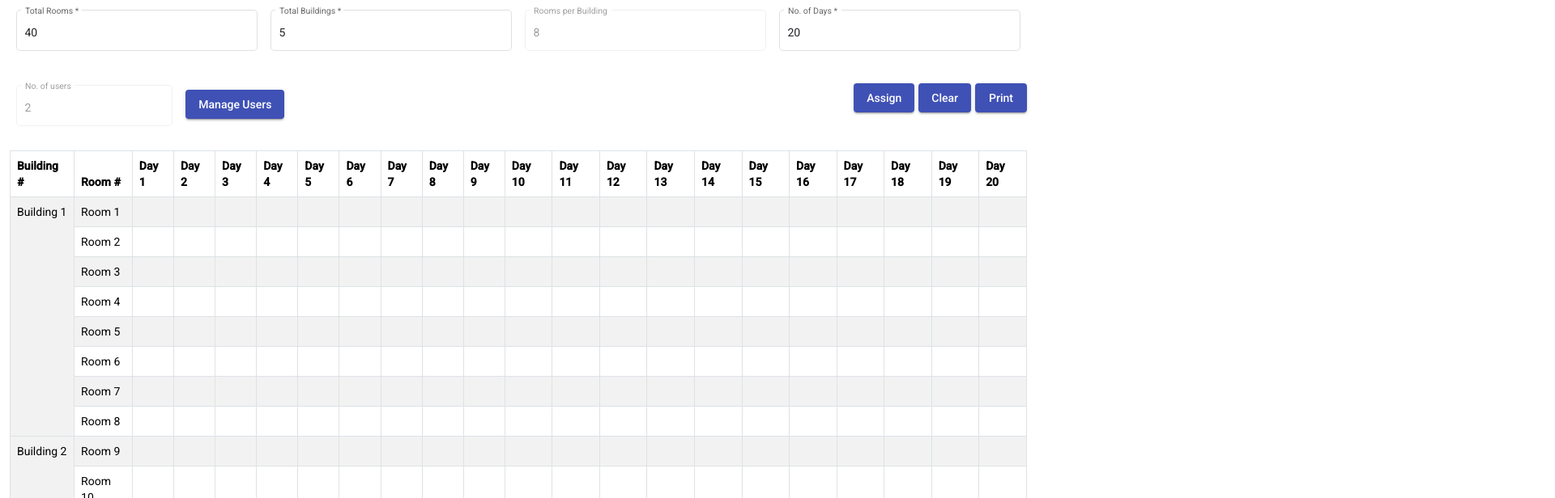
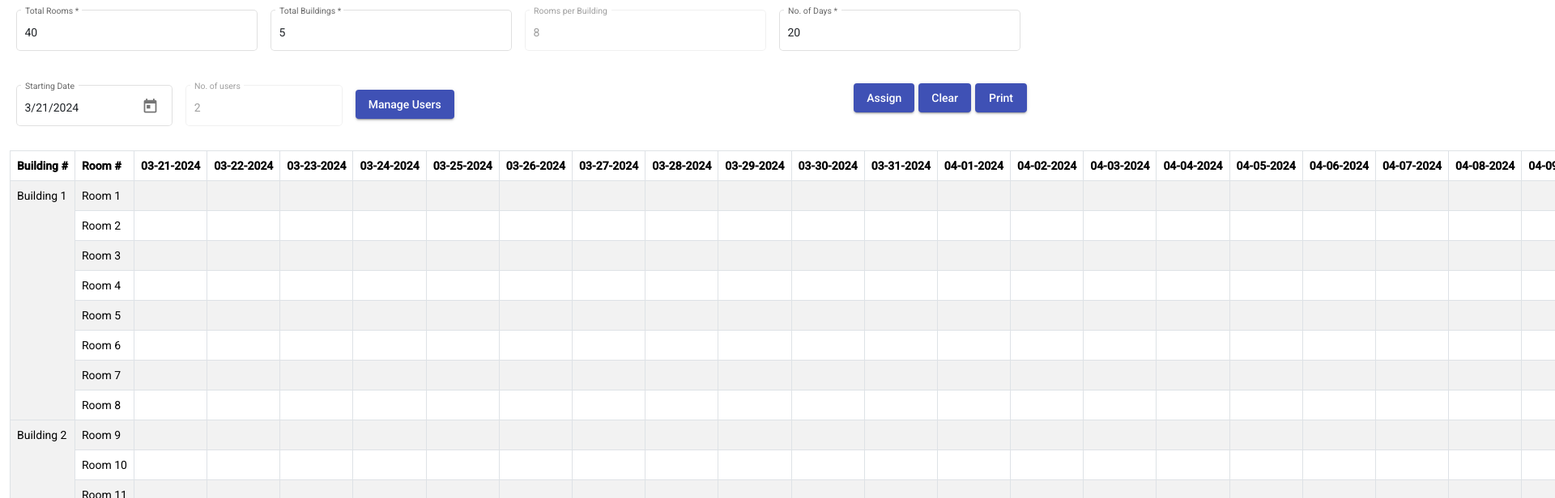
Before and after one commit to vikram-apiplatform/rooms-algo, an Angular app: page / in a window 1280 px wide. Shown: the top 616 px of the page at 81% size, 1920 px wide, since content can reach past the window. Built offline with nearby package versions, Linux system fonts and the light colour scheme.

Commit message:
date changes added

```diff
--- a/src/app/api.service.ts
+++ b/src/app/api.service.ts
@@ -24,15 +24,45 @@ export class ApiService {
       .pipe(map(res => res));
   }
 
-  getBuildingNumber(payload:any) {
+  getBuildingNumber(payload: any) {
     const url = 'http://127.0.0.1:5003/get_building_number';
-    return this.http.post(url,payload, this.httpOptions)
+    return this.http.post(url, payload, this.httpOptions)
       .pipe(map(res => res));
   }
 
-  get_rooms(payload:any) {
+  get_rooms(payload: any) {
     const url = 'http://127.0.0.1:5003/get_rooms';
-    return this.http.post(url,payload, this.httpOptions)
+    return this.http.post(url, payload, this.httpOptions)
+      .pipe(map(res => res));
+  }
+
+  getBuildings() {
+    const options = {
+      headers: new HttpHeaders({
+        'Content-Type': 'application/json',
+        'pkey': '3fbbb8bc5a969f503fdb66e7d90509d6',
+        'apikey': '7xR2sYhqRAdfhhyu6jMo9E9hi4fRazuw',
+        'Access-Control-Allow-Origin': '*',
+        'observe': 'response'
+      })
+    };
+    const url = 'https://dev-vikram.gateway.apiplatform.io/v1/buildings';
+    return this.http.get(url, options)
+      .pipe(map(res => res));
+  }
+
+  getRooms() {
+    const options = {
+      headers: new HttpHeaders({
+        'Content-Type': 'application/json',
+        'pkey': '3fbbb8bc5a969f503fdb66e7d90509d6',
+        'apikey': '7xR2sYhqRAdfhhyu6jMo9E9hi4fRazuw',
+        'Access-Control-Allow-Origin': '*',
+        'observe': 'response'
+      })
+    };
+    const url = 'https://dev-vikram.gateway.apiplatform.io/v1/rooms';
+    return this.http.get(url, options)
       .pipe(map(res => res));
   }
 }
--- a/src/app/rooms/rooms.component.html
+++ b/src/app/rooms/rooms.component.html
@@ -28,6 +28,16 @@
   </div>
   <div class="d-flex flex-row">
     <div class="p-2 col-2">
+
+
+      <mat-form-field appearance="outline" style="width:100%">
+        <mat-label>Starting Date</mat-label>
+        <input matInput [matDatepicker]="picker" placeholder="MM/DD/YYYY" [(ngModel)]="startDate" (dateChange)="onDateChange($event)">
+        <mat-datepicker-toggle matSuffix [for]="picker"></mat-datepicker-toggle>
+        <mat-datepicker #picker></mat-datepicker>
+      </mat-form-field>
+    </div>
+    <div class="p-2 col-2">
       <mat-form-field class="example-form-field" appearance="outline" style="width:100%">
         <mat-label>No. of users</mat-label>
         <input matInput type="number" [value]="usersList.length" disabled>
@@ -37,7 +47,7 @@
       <button style="margin-top: 10px;" mat-raised-button color="primary" (click)="addUsers()">Manage Users</button>
 
     </div>
-    <div class="p-2 col-5">
+    <div class="p-2 col-3">
     </div>
 
 
@@ -59,12 +69,12 @@
 
   </div>
   <div>
-    <table class="table table-striped table-bordered">
+    <table class="table table-striped table-bordered" style="    width: max-content;">
       <thead>
       <tr>
         <th scope="col">Building #</th>
         <th scope="col">Room #</th>
-        <th scope="col" *ngFor="let day of numberOfDays">Day {{day}}</th>
+        <th scope="col" *ngFor="let day of getColumnDays()">{{day}}</th>
       </tr>
       </thead>
       <tbody>
@@ -75,24 +85,22 @@
             Building {{getBuildingNumber(rowIndex)}} </td>
           <td>Room {{rowIndex + 1}}</td>
           <td *ngFor="let day of numberOfDays" (click)="cellClicked(rowIndex, day)"
-              > {{getAllocatedValue(rowIndex, day)}}</td>
-<!--              [matMenuTriggerFor]="menu"> {{getAllocatedValue(rowIndex, day)}}</td>-->
+              [matMenuTriggerFor]="menu"> {{getAllocatedValue(rowIndex, day)}}</td>
         </tr>
         <tr *ngIf="rowIndex % roomsPerBuilding !== 0">
           <td> Room {{ rowIndex + 1 }}</td>
           <td *ngFor="let day of numberOfDays" (click)="cellClicked(rowIndex, day)"
-              >  {{getAllocatedValue(rowIndex, day)}}
-<!--              [matMenuTriggerFor]="menu">  {{getAllocatedValue(rowIndex, day)}}-->
+              [matMenuTriggerFor]="menu">  {{getAllocatedValue(rowIndex, day)}}
           </td>
         </tr>
       </ng-container>
       </tbody>
     </table>
 
-<!--    <mat-menu #menu="matMenu">-->
-<!--      <button (click)="selectedUser(user)" mat-menu-item *ngFor="let user of getUserList()">-->
-<!--        <span>{{user.name}}</span>-->
-<!--      </button>-->
-<!--    </mat-menu>-->
+    <mat-menu #menu="matMenu">
+      <button (click)="selectedUser(user)" mat-menu-item *ngFor="let user of getUserList()">
+        <span>{{user.name}}</span>
+      </button>
+    </mat-menu>
   </div>
 </div>
--- a/src/app/rooms/rooms.component.ts
+++ b/src/app/rooms/rooms.component.ts
@@ -2,6 +2,7 @@ import {Component, OnInit} from '@angular/core';
 import {ApiService} from "../api.service";
 import {MatDialog} from "@angular/material/dialog";
 import {EditUserNameComponent} from "../edit-user-name/edit-user-name.component";
+import {DatePipe} from "@angular/common";
 
 @Component({
   selector: 'app-rooms',
@@ -47,10 +48,15 @@ export class RoomsComponent implements OnInit {
   selected_buildings: any = [];
   rowClicked: any = {};
   selectedValues: any = [];
+  startDate:any = new Date();
+
+
+  buildings_list:any = [];
+  rooms_list:any = [];
 
 
   constructor(private apiService: ApiService,
-              public dialog: MatDialog) {
+              public dialog: MatDialog,private datePipe: DatePipe) {
     this.roomsPerBuilding = this.rooms / this.buildings;
     this.maxAllowableRooms = this.maxAllowableBuildings * this.roomsPerBuilding;
     this.numberOfRows = Array(this.rooms).fill(0).map((x, i) => i);
@@ -60,6 +66,32 @@ export class RoomsComponent implements OnInit {
   }
 
   ngOnInit(): void {
+    // this.apiService.getBuildings().subscribe(res=>{
+    //   this.buildings_list = res;
+    // });
+    // this.apiService.getRooms().subscribe(res=>{
+    //   this.rooms_list = res;
+    //
+    // })
+  }
+
+  getColumnDays() {
+    let temp:any = [];
+
+    for(let i=0;i<this.days;i++) {
+      // let tempDate = this.datePipe.transform(this.startDate, 'MM-dd-yyyy');
+      const nextDate = new Date(this.startDate);
+      nextDate.setDate(this.startDate.getDate() + i);
+      temp.push(this.datePipe.transform(nextDate, 'MM-dd-yyyy'))
+    }
+    return temp;
+  }
+
+  onDateChange(event: any) {
+
+    console.log(this.startDate);
+    console.log(this.datePipe.transform(this.startDate, 'MM-dd-yyyy'));
+    // Do something with the selected date
   }
 
 
```
Also changed, not shown: src/app/app.module.ts (+7 -2 lines).
